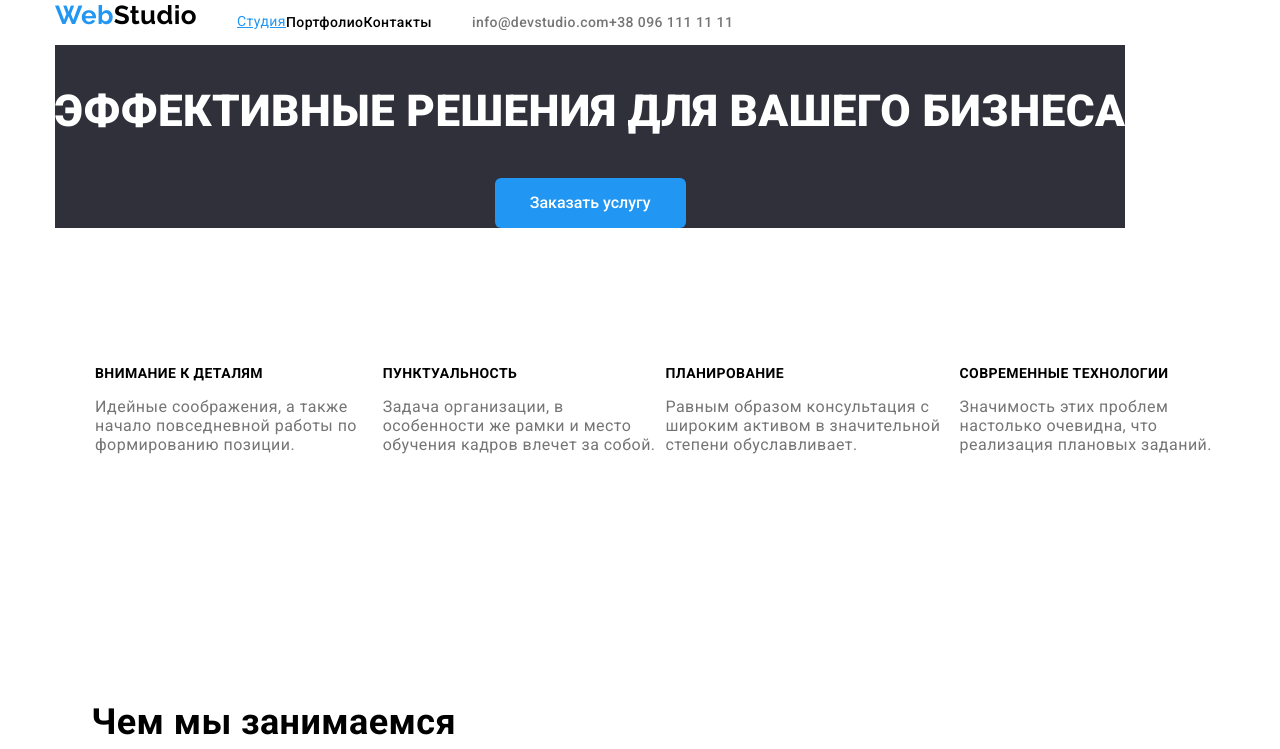
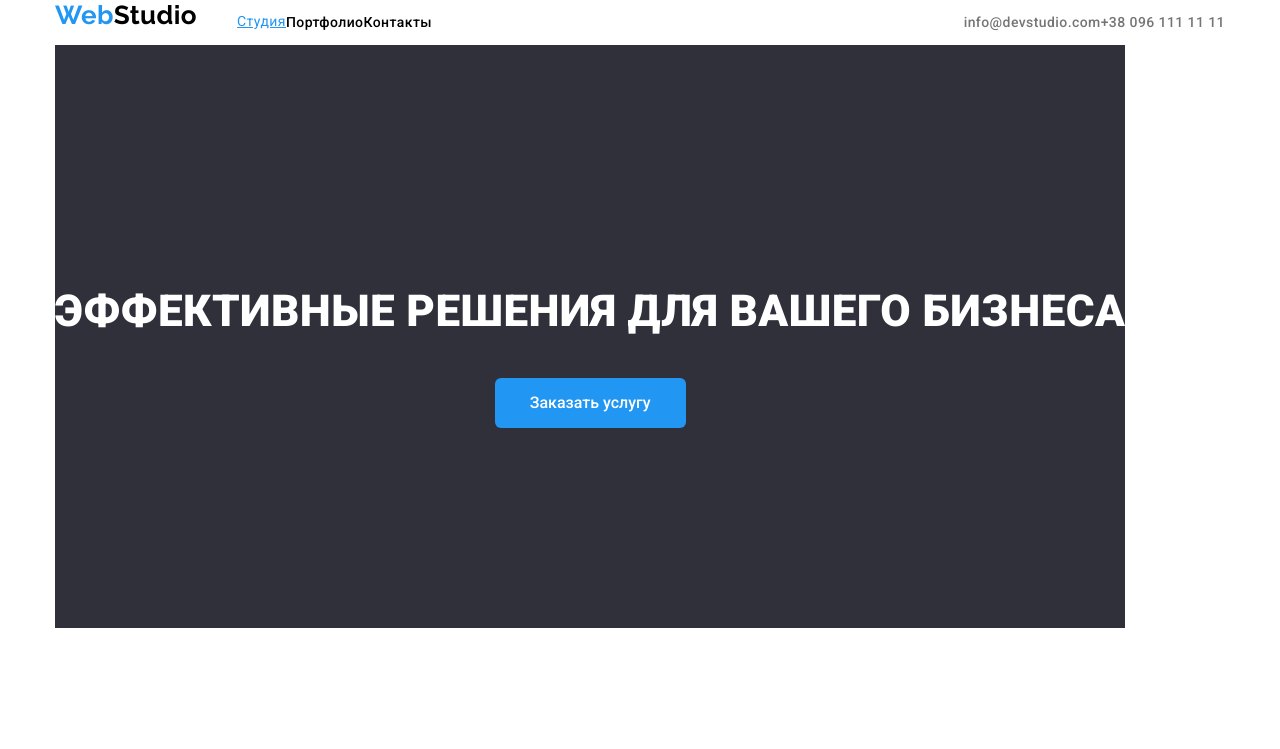
Before and after one commit to m0h4x/goit-markup-hw-03, a plain HTML site: page index.html in a window 1280 px wide. Shown: the top 749 px of the page. Drawn offline with nearby package versions, Linux system fonts and the light colour scheme.

Commit message:
little more fixes: padding/margin
some padding and margin stuff

```diff
--- a/css/stylesheet.css
+++ b/css/stylesheet.css
@@ -56,6 +56,7 @@ body {
 /* Site adr */
 .site-adr{
     display: flex;
+     margin-left: auto;
 }
 .site-adr .link {
     color: var(--secondary-text-color);
@@ -89,6 +90,7 @@ body {
 .hero {
     background: var(--hero-bakcground);
       text-align: center;
+        padding: 200px 0;
 }
 
 .hero-title {
@@ -212,6 +214,7 @@ body {
 .por-sel{
        display: flex;
 
+
 }
 .por-sel .link {
     color: var(--primary-white-color);
```
